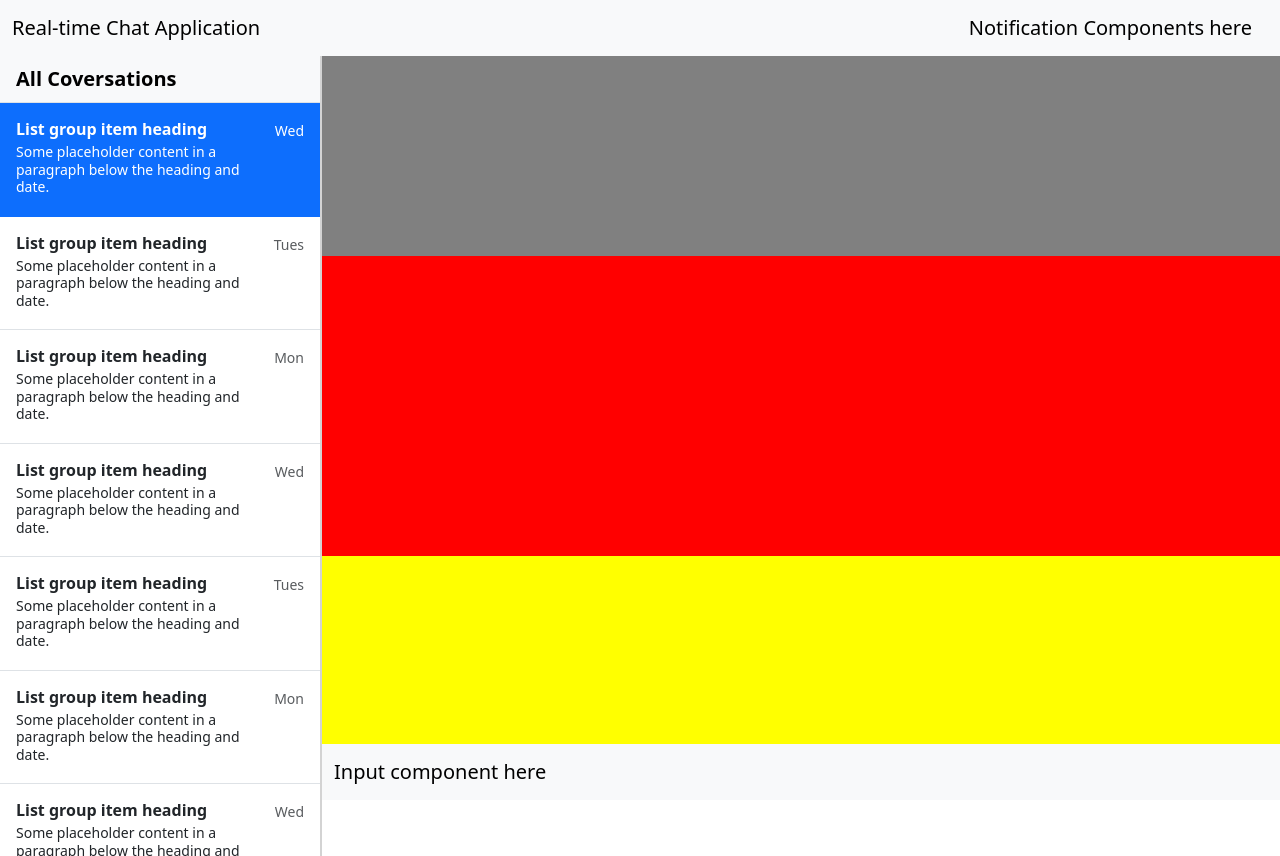
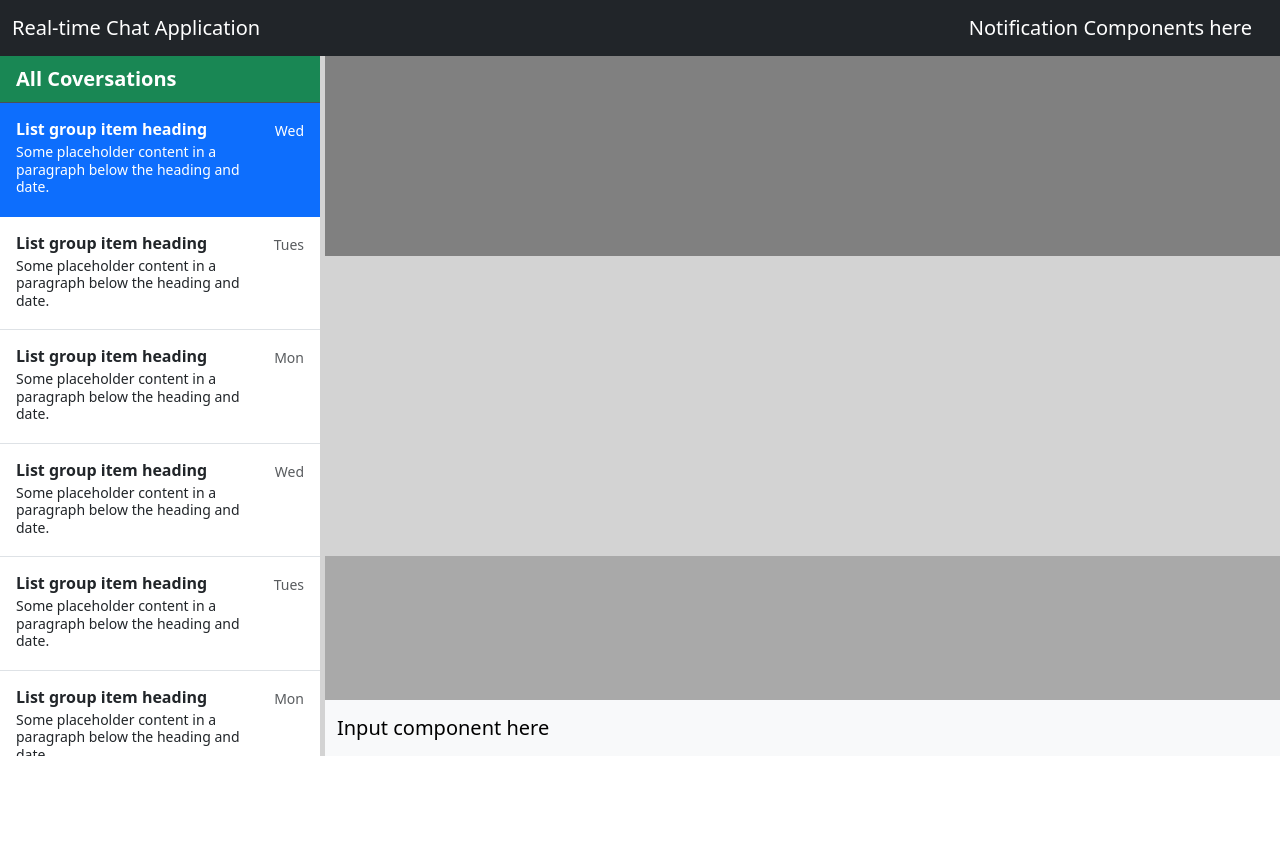
Before and after one commit to zakwanashfaq/chat_application, a React (Create React App) app in the folder client/: page /chat in a window 1280 px wide. After the commit the page ends 800 px from the top, so only its background shows below. Built offline with nearby package versions, Linux system fonts and the light colour scheme.

Commit message:
height fix

```diff
--- a/client/src/components/chat_window/chatWindow.tsx
+++ b/client/src/components/chat_window/chatWindow.tsx
@@ -1,10 +1,10 @@
 import { TChatWindowProps } from "../../types"
 
 export default function ChatPage(params: any) {
-    return <div>
+    return <div className="vh-100">
         <div className="container-fluid">
             <div className="row">
-                <nav className="navbar bg-body-tertiary">
+                <nav className="navbar bg-dark" data-bs-theme="dark">
                     <div className="container-fluid">
                         <a className="navbar-brand">Real-time Chat Application</a>
                         <a className="navbar-brand ms-auto">Notification Components here</a>
@@ -16,8 +16,8 @@ export default function ChatPage(params: any) {
                     <SideBar />
                 </div>
                 <div className="col-9 px-0">
-                    <div className="d-flex flex-row h-100">
-                        <div style={{ width: "2px", height: "100%", backgroundColor: "lightGrey" }}></div>
+                    <div className="d-flex flex-row">
+                        <div style={{ width: "5px", backgroundColor: "lightGrey" }}></div>
                         <ChatWindow roomID="sdsd" />
                     </div>
 
@@ -28,7 +28,7 @@ export default function ChatPage(params: any) {
 }
 
 function ChatWindow(props: TChatWindowProps) {
-    return <div className="d-flex flex-column vh-100 w-100">
+    return <div className="d-flex flex-column w-100" style={{ height: "700px" }}>
         <Conversation />
         <div className="navbar sticky-bottom bg-body-tertiary">
             <div className="container-fluid">
@@ -41,15 +41,15 @@ function ChatWindow(props: TChatWindowProps) {
 function Conversation() {
     return <div className="overflow-auto">
         <div className="" style={{ backgroundColor: "grey", "height": "200px" }}></div>
-        <div className="" style={{ backgroundColor: "red", "height": "300px" }}></div>
-        <div className="" style={{ backgroundColor: "yellow", "height": "500px" }}></div>
+        <div className="" style={{ backgroundColor: "lightgrey", "height": "300px" }}></div>
+        <div className="" style={{ backgroundColor: "darkgrey", "height": "500px" }}></div>
         <div className="" style={{ backgroundColor: "green", "height": "200px" }}></div>
     </div>
 }
 
 function SideBar() {
-    return <div className="d-flex flex-column vh-100  align-items-stretch flex-shrink-0 bg-body-tertiary">
-        <a href="/" className="d-flex align-items-center flex-shrink-0 px-3 py-2 link-body-emphasis text-decoration-none border-bottom">
+    return <div className="d-flex flex-column align-items-stretch flex-shrink-0 bg-body-tertiary" style={{ height: "700px" }}>
+        <a href="/" className="d-flex align-items-center flex-shrink-0 px-3 py-2 link-body-emphasis text-decoration-none border-bottom bg-success" data-bs-theme="dark">
             {/* <svg className="bi pe-none me-2" width="30" height="24"><use xlinkHref="#bootstrap"></use></svg> */}
             <span className="fs-5 fw-semibold">All Coversations</span>
         </a>
```
